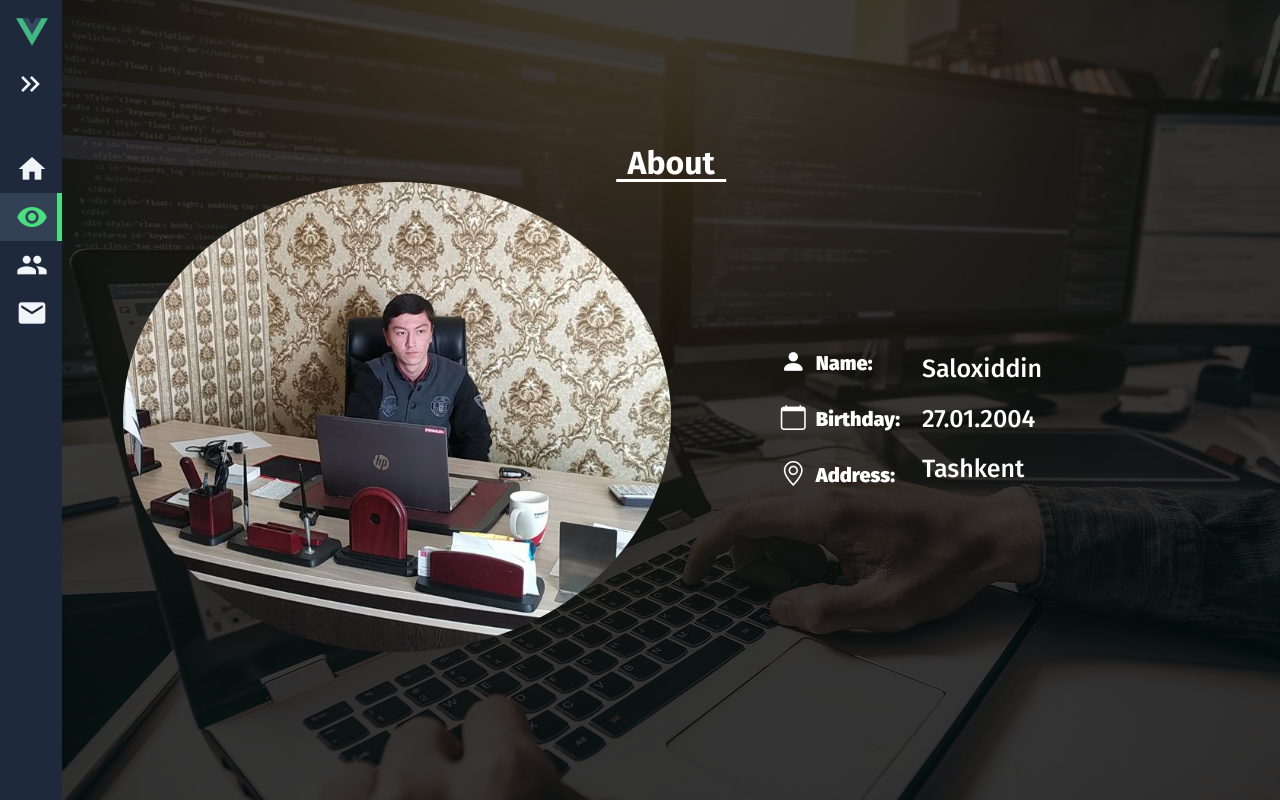
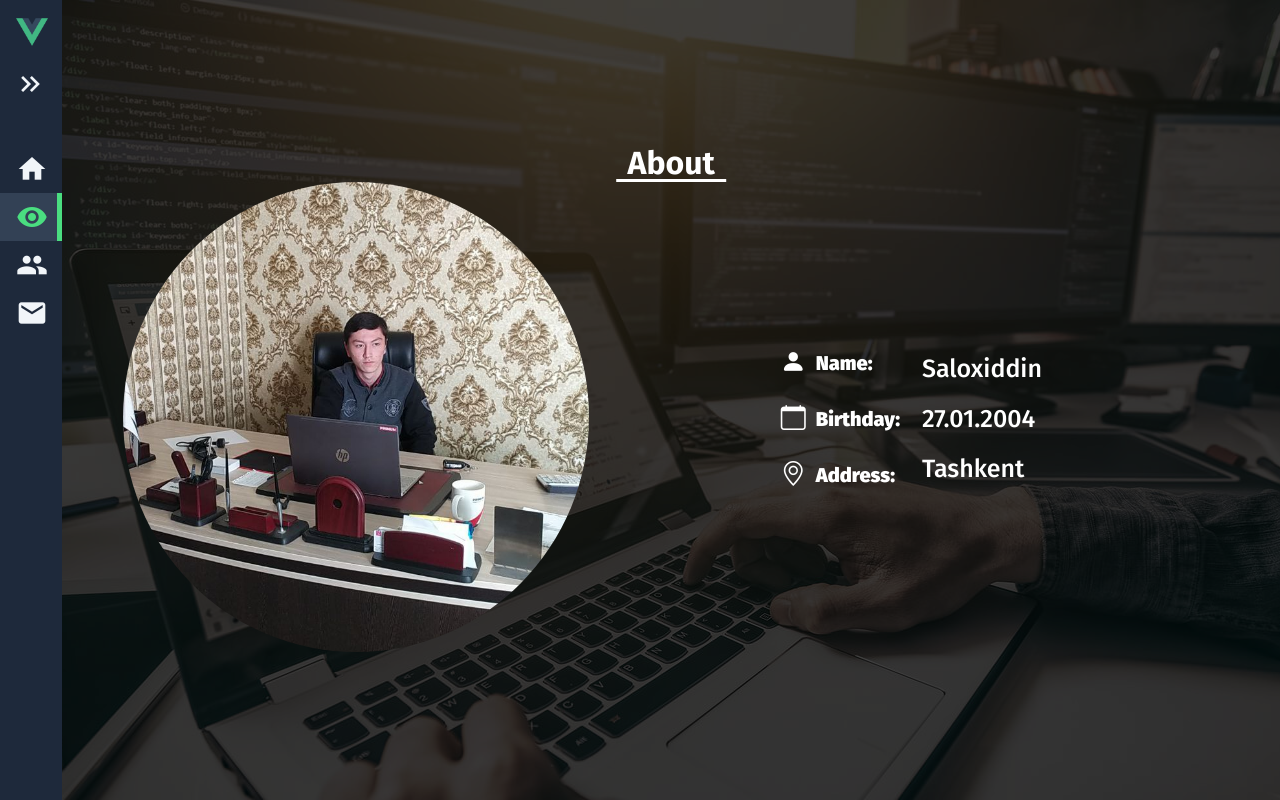
Before and after one commit to Shohnurbek05/portfolio, a Vue app: page /about in a window 1280 px wide. Built offline with nearby package versions, Linux system fonts and the light colour scheme.

Commit message:
bug fuxed

```diff
--- a/src/assets/css/about.css
+++ b/src/assets/css/about.css
@@ -81,9 +81,10 @@
     font-weight: 500;
 }
 
-@media screen and (min-width: 1440px) {
+@media screen and (max-width: 1440px) {
     .about .left .img {
-        height: 650px;
+        width: 85%;
+        aspect-ratio: 1/1;
     }
 }
 
@@ -95,11 +96,11 @@
         height: 88vh;
     }
     .about .left {
-        width: 50%;
         display: flex;
         align-items: center;
     }
     .about .left .img {
+        width: 100%;
         height: 300px;
     }
     .about .right {
--- a/src/router/index.js
+++ b/src/router/index.js
@@ -13,15 +13,15 @@ const router = createRouter({
         },
         {
             path: '/about',
-            component: About
+            component: () => import("../views/about.vue")
         },
         {
             path: '/portfolio',
-            component: Portfolio
+            component: () => import("../views/portfolio.vue")
         },
         {
             path: '/contact',
-            component: Contact
+            component: () => import("../views/contact.vue")
         }
     ]
 })
--- a/src/views/about.vue
+++ b/src/views/about.vue
@@ -1,6 +1,5 @@
 <template>
   <div class="about">
-
     <div class="container">
       <h1 class="title">About</h1>
       <div class="item">
--- a/src/views/home.vue
+++ b/src/views/home.vue
@@ -12,7 +12,7 @@
         </p>
       </div>
       <div class="buttons">
-        <a href="https://t.me/SaloxDev" class="btn">visit Telegram</a>
+        <a href="https://t.me/Saloxweb" class="btn">visit Telegram</a>
         <a href="https://github.com/Saloxiddin701" class="btn">visit GitHub</a>
       </div>
     </div>
```
